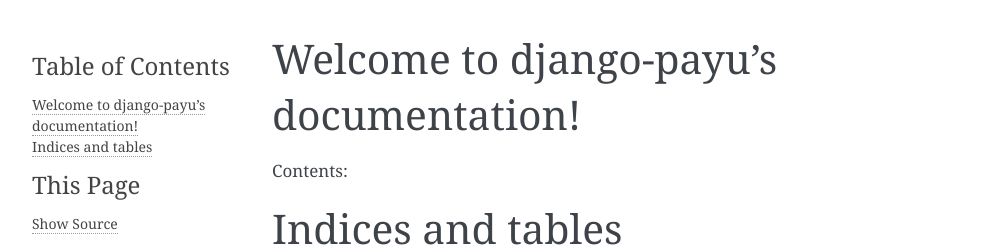
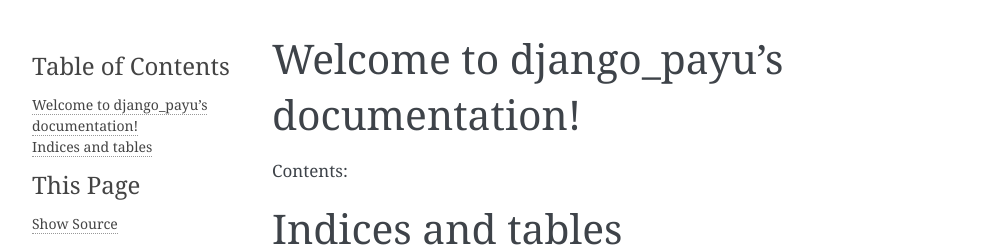
Before and after one commit to MicroPyramid/django-payu, a Sphinx documentation site: the page built from docs/source/index.rst, in a window 1280 px wide. Shown: the top 247 px of the page, without its empty margins (148-1140 px from the left). Built offline with Sphinx 7.4.7, drawn with Linux system fonts in a browser that asks for light colours; part of the change alters nothing that is shown.

Commit message:
fixed docs

```diff
--- a/docs/source/conf.py
+++ b/docs/source/conf.py
@@ -1,7 +1,7 @@
 # -*- coding: utf-8 -*-
 #
-# pietrack documentation build configuration file, created by
-# sphinx-quickstart on Wed Jul 29 18:10:32 2015.
+# django_payu documentation build configuration file, created by
+# sphinx-quickstart on Sat Aug 22 16:31:28 2015.
 #
 # This file is execfile()d with the current directory set to its
 # containing dir.
@@ -34,7 +34,7 @@ extensions = [
 ]
 
 # Add any paths that contain templates here, relative to this directory.
-templates_path = ['_templates']
+templates_path = ['ntemplates']
 
 # The suffix(es) of source filenames.
 # You can specify multiple suffix as a list of string:
@@ -139,7 +139,7 @@ html_theme = 'alabaster'
 # Add any paths that contain custom static files (such as style sheets) here,
 # relative to this directory. They are copied after the builtin static files,
 # so a file named "default.css" will overwrite the builtin "default.css".
-html_static_path = ['_static']
+html_static_path = ['nstatic']
 
 # Add any extra paths that contain custom files (such as robots.txt or
 # .htaccess) here, relative to this directory. These files are copied
@@ -224,7 +224,7 @@ latex_elements = {
 # (source start file, target name, title,
 #  author, documentclass [howto, manual, or own class]).
 latex_documents = [
-  (master_doc, 'django_payu.tex', u'django_payu Documentation',
+  (master_doc, 'django_payu.tex', u'django\\_payu Documentation',
    u'Micro Pyramid', 'manual'),
 ]
 
--- a/docs/source/index.rst
+++ b/docs/source/index.rst
@@ -1,9 +1,9 @@
-.. django-payu documentation master file, created by
-   sphinx-quickstart on Sat Aug 22 16:05:40 2015.
+.. django_payu documentation master file, created by
+   sphinx-quickstart on Sat Aug 22 16:31:28 2015.
    You can adapt this file completely to your liking, but it should at least
    contain the root `toctree` directive.
 
-Welcome to django-payu's documentation!
+Welcome to django_payu's documentation!
 =======================================
 
 Contents:
```
Also changed, not shown: 1 other file.
